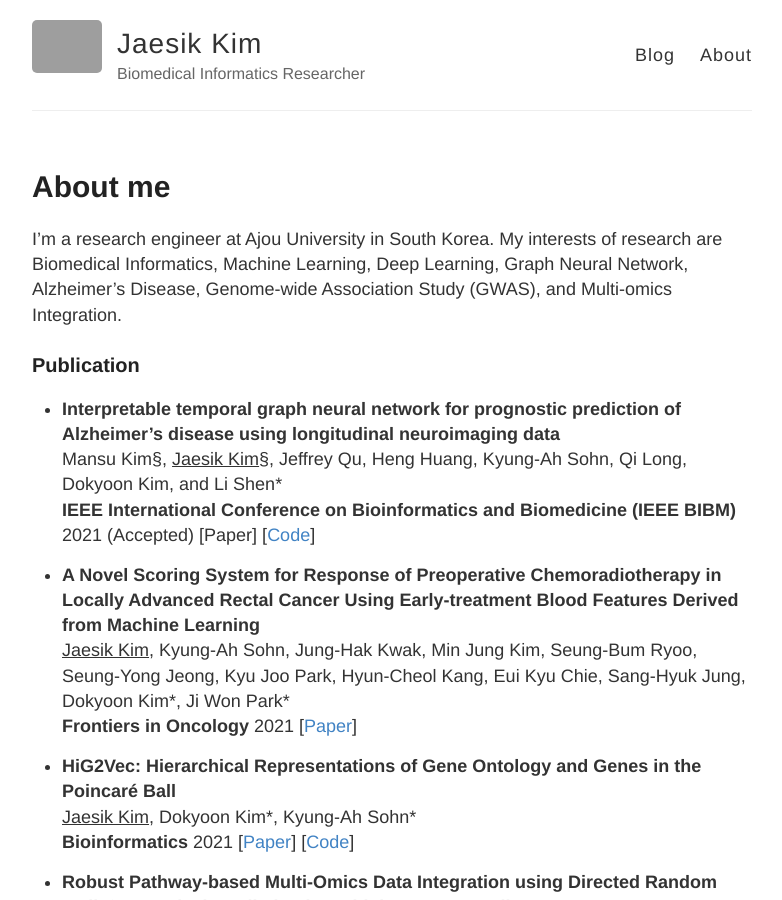
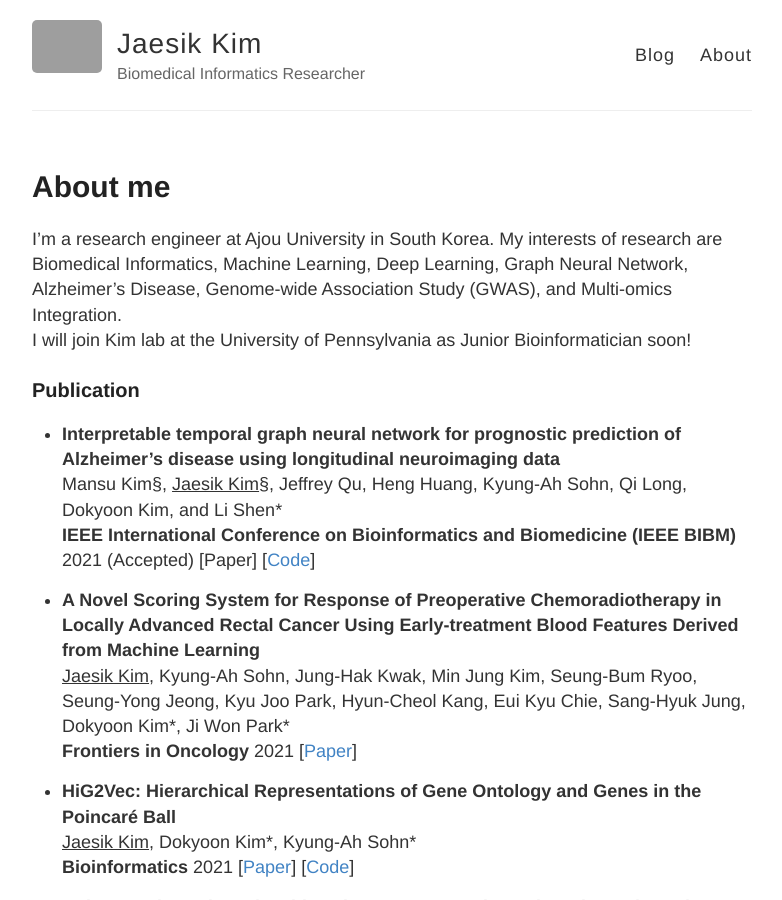
Before and after one commit to JaesikKim/JaesikKim.github.io, a Jekyll site: the page built from about.md, in a window 1280 px wide and 900 px high. Shown: the whole window, without its empty margins (248-1030 px from the left). Built offline with Jekyll 4.4.1, drawn with Linux system fonts in a browser that asks for light colours; grey boxes are pictures that could not be loaded.

Commit message:
update aboutme

```diff
--- a/about.md
+++ b/about.md
@@ -4,7 +4,8 @@ title: About me
 permalink: /about/
 ---
 
-I'm a research engineer at Ajou University in South Korea. My interests of research are Biomedical Informatics, Machine Learning, Deep Learning, Graph Neural Network, Alzheimer's Disease, Genome-wide Association Study (GWAS), and Multi-omics Integration.
+I'm a research engineer at Ajou University in South Korea. My interests of research are Biomedical Informatics, Machine Learning, Deep Learning, Graph Neural Network, Alzheimer's Disease, Genome-wide Association Study (GWAS), and Multi-omics Integration. \
+I will join Kim lab at the University of Pennsylvania as Junior Bioinformatician soon!
 
 ### Publication
 - <b>Interpretable temporal graph neural network for prognostic prediction of Alzheimer’s disease using longitudinal neuroimaging data</b> \
```
Also changed, not shown: 5 other files.
